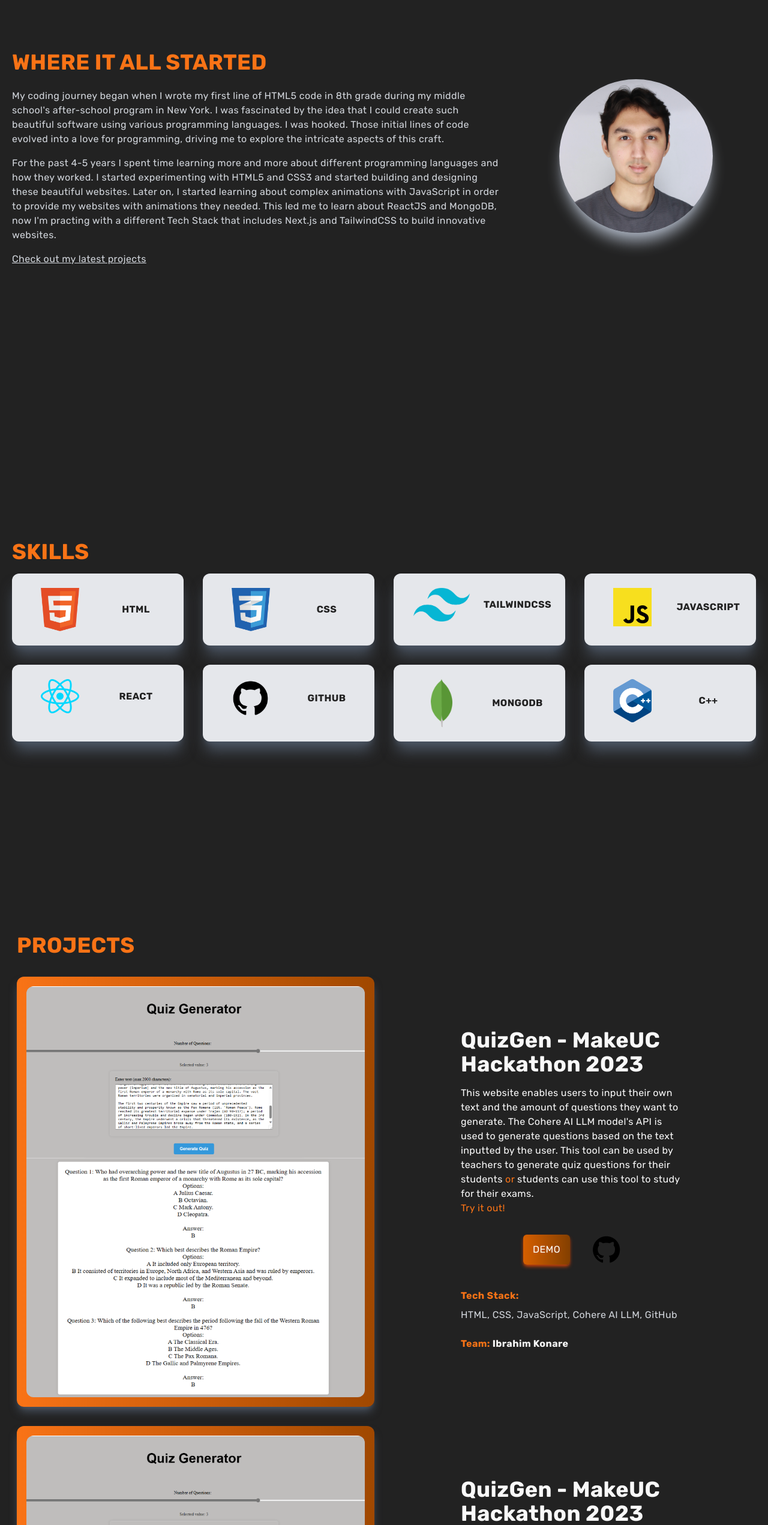
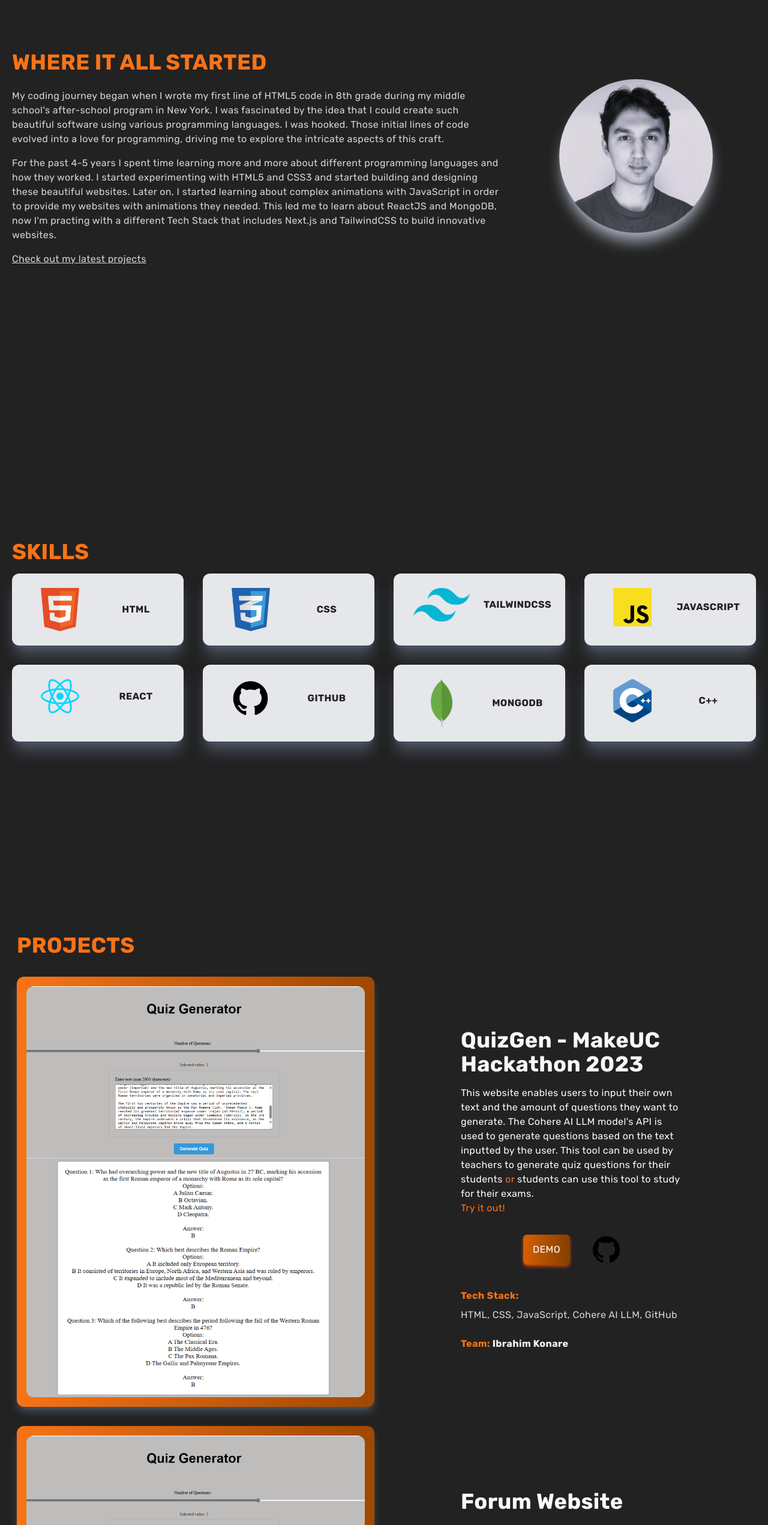
Before and after one commit to NekruzAsh/MyPortfolio, a Next.js app: page / in a window 1280 px wide. Shown: the part 940-3482 px from the top of the page at 60% size. Built offline with nearby package versions, Linux system fonts and the light colour scheme.

Commit message:
updated the 3rd project card with a new author picture as well

```diff
--- a/app/components/About.jsx
+++ b/app/components/About.jsx
@@ -31,7 +31,7 @@ const About = () => {
         </div>
         <div className="w-64 h-64 shadow-xl shadow-gray-400 items-center relative overflow-hidden rounded-full justify-center hover:scale-105 ease-in duration-300 ml-16 mt-16">
             <Image
-                src="/images/authorimg.jpg"
+                src="/images/picture.jpg"
                 width={280}
                 height={280}
                 quality={100}
--- a/app/components/Projects.jsx
+++ b/app/components/Projects.jsx
@@ -66,7 +66,7 @@ const Projects = () => {
             </h3>
           </div>
 
-          {/* Project 2 */}
+          {/* Forum Website */}
           <div className="relative flex items-center md:m-auto justify-center h-auto w-full shadow-lg shadow-gray-600 rounded-xl p-4 bg-gradient-to-r from-orange-500 to-[#a04800]">
             <Image
               className="rounded-xl"
@@ -77,7 +77,7 @@ const Projects = () => {
             />
           </div>
           <div className="m-auto px-4 sm:px-8 md:px-20 lg:px-28">
-            <h2 className="py-4">QuizGen - MakeUC Hackathon 2023</h2>
+            <h2 className="py-4">Forum Website</h2>
             <p>
               This website enables users to input their own text and the amount
               of questions they want to generate. The Cohere AI LLM model's API
@@ -98,7 +98,7 @@ const Projects = () => {
                 Demo
               </Link>
             </button>
-            <Link target="_blank" rel="noopener noreferrer" href="https://github.com/NekruzAsh/QuizGen.git">
+            <Link target="_blank" rel="noopener noreferrer" href="https://github.com/NekruzAsh/forumwebsite.git">
             <Image
               src="/images/github.png"
               width={50}
@@ -167,8 +167,7 @@ const Projects = () => {
               HTML, CSS, JavaScript, GitHub
             </p>
           </div>
-
-        </div>
+          </div>
       </div>
     </div>
   );
```
Also changed, not shown: public/images/authorimg.jpg (deleted), public/images/picture.jpg (added).
